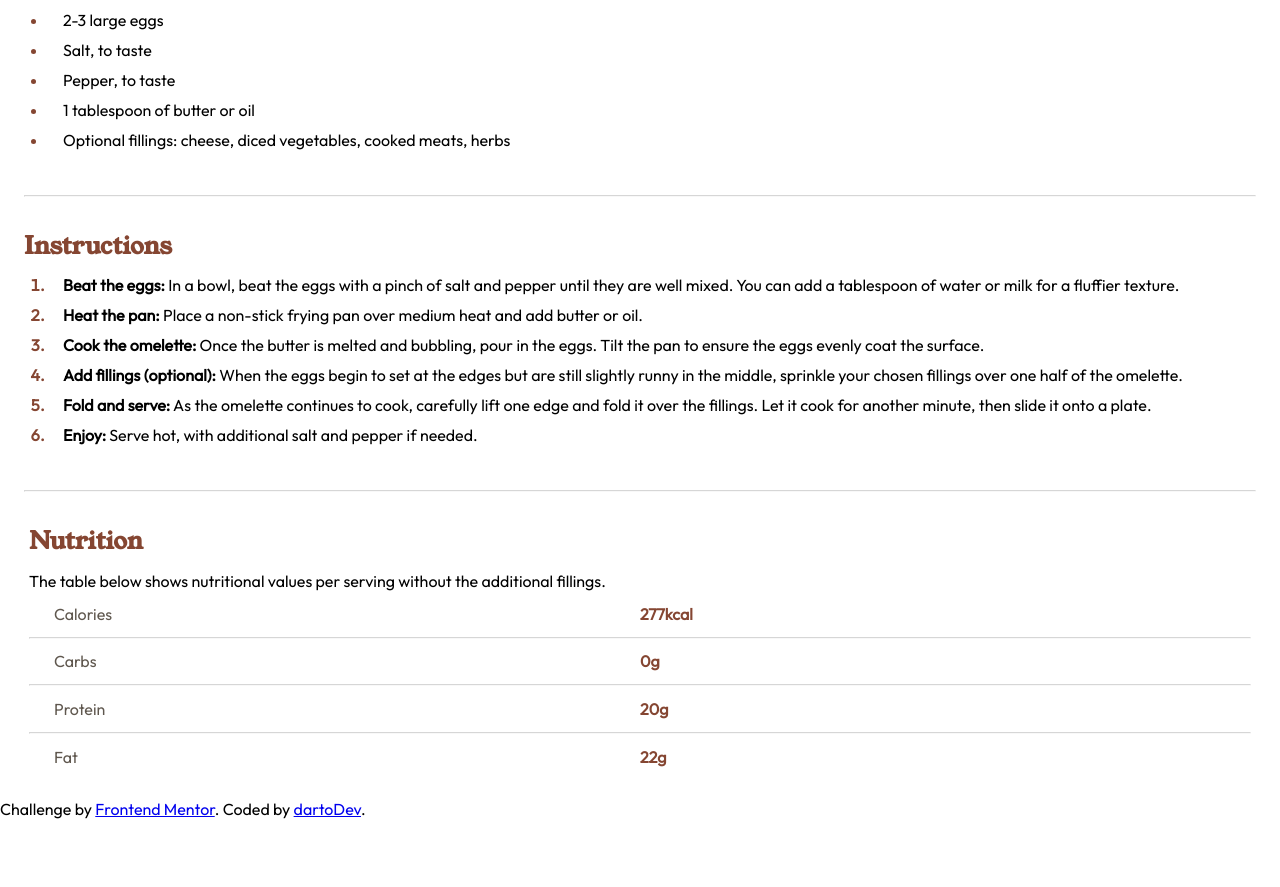
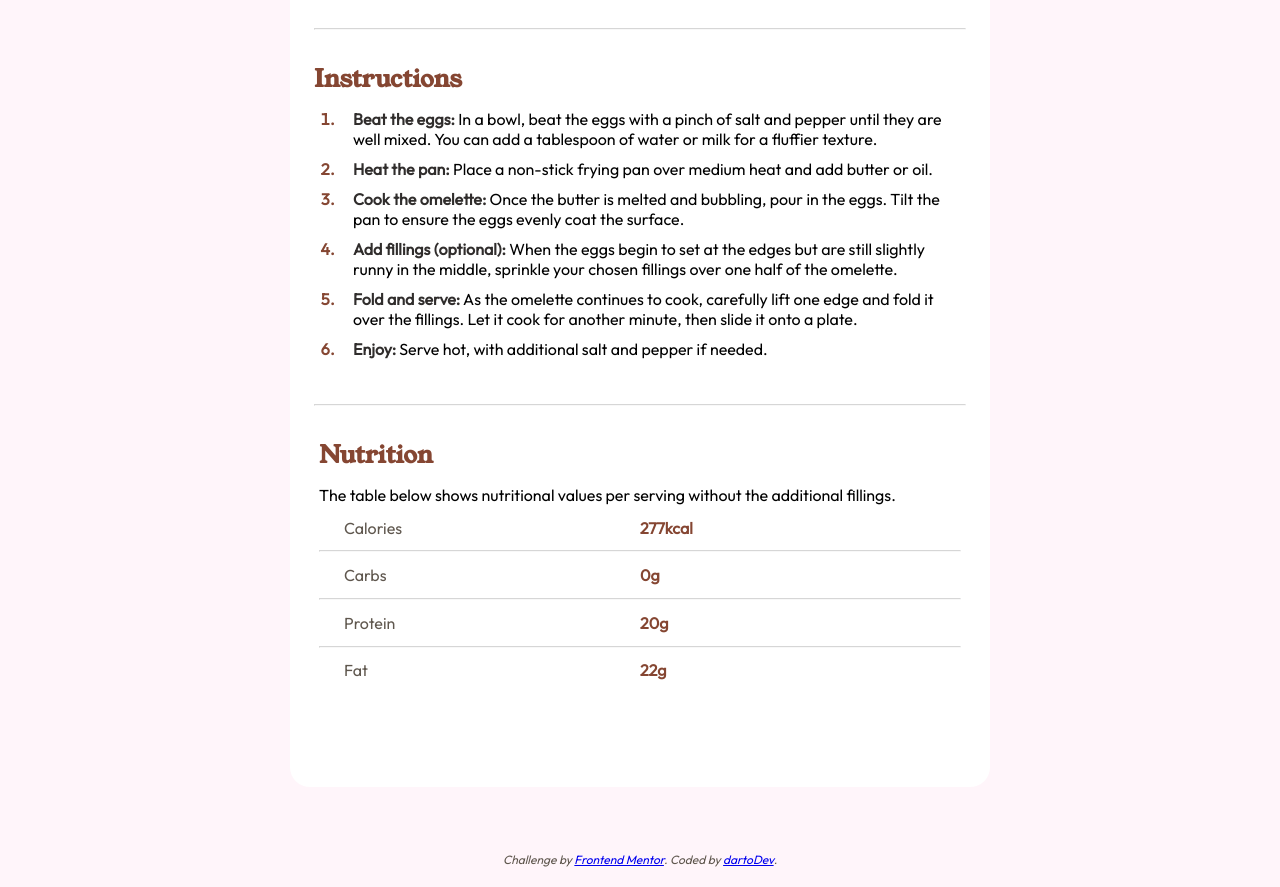
Before and after one commit to dartorrejon/simple-omelette-challenge, a plain HTML site: page index.html in a window 1280 px wide. Shown: the part 1000-1887 px from the top of the page. Before the commit the page ends 1819 px from the top, so only its background shows below. Drawn offline with Linux system fonts and the light colour scheme.

Commit message:
Agregados cambios en responsive design y arreglado el footer

```diff
--- a/index.html
+++ b/index.html
@@ -14,11 +14,11 @@
 </head>
 
 <body>
-
+  <main>
     <header>
       <img src="./assets/images/image-omelette.jpeg" alt="delicious omelete yumi! 😋">
     </header>
-  <main class="hero">
+    <section class="hero">
       <h1>
         Simple Omelette Recipe
       </h1>
@@ -69,16 +69,21 @@
         <h2 class="instructions-title">Instructions</h2>
         <ol class="instructions-list">
           <li>
-        <span>Beat the eggs:</span> In a bowl, beat the eggs with a pinch of salt and pepper until they are well mixed.
+            <span>Beat the eggs:</span> In a bowl, beat the eggs with a pinch of salt and pepper until they are well
+            mixed.
             You can add a tablespoon of water or milk for a fluffier texture.
           </li>
           <li>
-        <span>Heat the pan:</span> Place a non-stick frying pan over medium heat and add butter or oil.</li>
-      <li> <span>Cook the omelette:</span> Once the butter is melted and bubbling, pour in the eggs. Tilt the pan to ensure
+            <span>Heat the pan:</span> Place a non-stick frying pan over medium heat and add butter or oil.
+          </li>
+          <li> <span>Cook the omelette:</span> Once the butter is melted and bubbling, pour in the eggs. Tilt the pan to
+            ensure
             the eggs evenly coat the surface.</li>
-      <li><span>Add fillings (optional):</span> When the eggs begin to set at the edges but are still slightly runny in the
+          <li><span>Add fillings (optional):</span> When the eggs begin to set at the edges but are still slightly runny
+            in the
             middle, sprinkle your chosen fillings over one half of the omelette.</li>
-      <li><span>Fold and serve:</span> As the omelette continues to cook, carefully lift one edge and fold it over the
+          <li><span>Fold and serve:</span> As the omelette continues to cook, carefully lift one edge and fold it over
+            the
             fillings. Let it cook for another minute, then slide it onto a plate.</li>
           <li><span>Enjoy:</span> Serve hot, with additional salt and pepper if needed.</li>
         </ol>
@@ -86,7 +91,7 @@
       <hr>
       <section class="nutrition">
         <h2 class="nutrition-title">Nutrition</h2>
-    <p>  The table below shows nutritional values per serving without the additional fillings.</p>
+        <p> The table below shows nutritional values per serving without the additional fillings.</p>
         <div class="nutrition-table">
           <div class="nutrition-values">
             <div>Calories</div>
@@ -109,6 +114,7 @@
           </div>
         </div>
       </section>
+    </section>
   </main>
   <footer class="attribution">
     Challenge by <a href="https://www.frontendmentor.io?ref=challenge" target="_blank">Frontend Mentor</a>.
--- a/styles.css
+++ b/styles.css
@@ -41,7 +41,9 @@
 }
 body{
     font-size: 16px;
+    position: relative;
 }
+
 
 header > img{
     aspect-ratio: 164/75;
@@ -52,6 +54,7 @@ header > img{
     flex-direction: column;
     row-gap: 2em;
     margin: 2em 1.5em;
+    padding-bottom: 75px;
 }
  h1,h2{
     font-family: 'Young Serif';
@@ -79,12 +82,14 @@ header > img{
 }
 .preparation-inst > li >span{
     font-weight: bold;
+    color: var(--dark-charcoal);
 }
 
 .ingredients-title, .ingredients-list > li::marker{
     color: var(--nutmeg);
 }
 .ingredients-list{
+
     margin: .8em 1.5em;
 }
 .ingredients-list > li{
@@ -101,7 +106,7 @@ hr{
     color: var(--nutmeg);
 }
 .instructions-list > li::marker{
-    font-weight: bold;
+    font-weight: 600;
 }
 .instructions-list{
     margin: .8em 1.5em;
@@ -112,6 +117,7 @@ hr{
 }
 .instructions-list > li > span{
     font-weight: bold;
+    color: var(--dark-charcoal);
 }
 
 .nutrition{
@@ -140,3 +146,43 @@ hr{
     display: grid;
     grid-template-columns: 1fr 1fr;
 }
+.attribution{
+    position: absolute;
+    bottom: -22px;
+    text-align: center;
+    width: 100%;
+    color: var(--wenge-brown);
+    font-style: italic;
+    font-size: .75em;
+}
+
+ @media only screen and (min-width: 720px){
+    body{
+
+        display: grid;
+        place-content: center;
+        background-color: var(--rose-white);
+    }
+
+    main{
+        width: 700px;
+        height: auto;
+        background-color: var(--white);
+        margin-block: 100px;
+        border-radius: 20px;
+    }
+
+    header{
+        margin-inline: 1.5em;
+        margin-top: 2em;
+        border-radius: 20px;
+        object-fit: contain;
+        overflow: hidden;
+    }
+    .preparation{
+        border-radius: 20px;
+    }
+    .attribution{
+        bottom: 20px;
+    }
+ }
```
Lines whose indentation alone changed are shown as unchanged.
